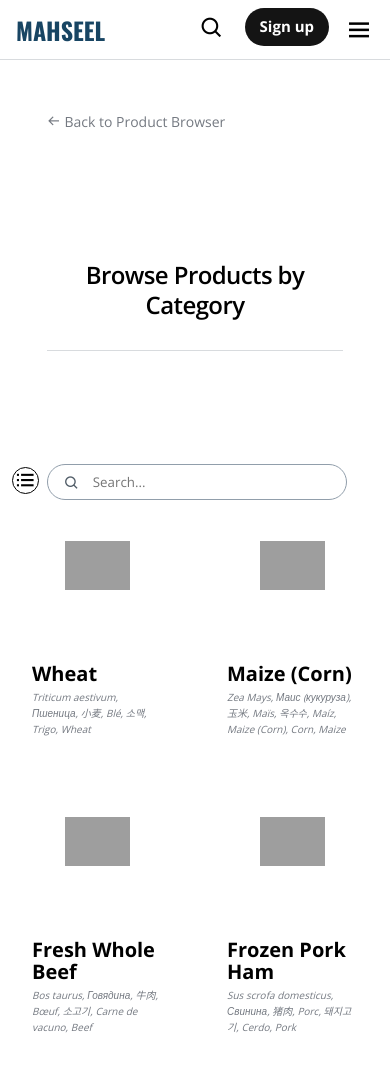
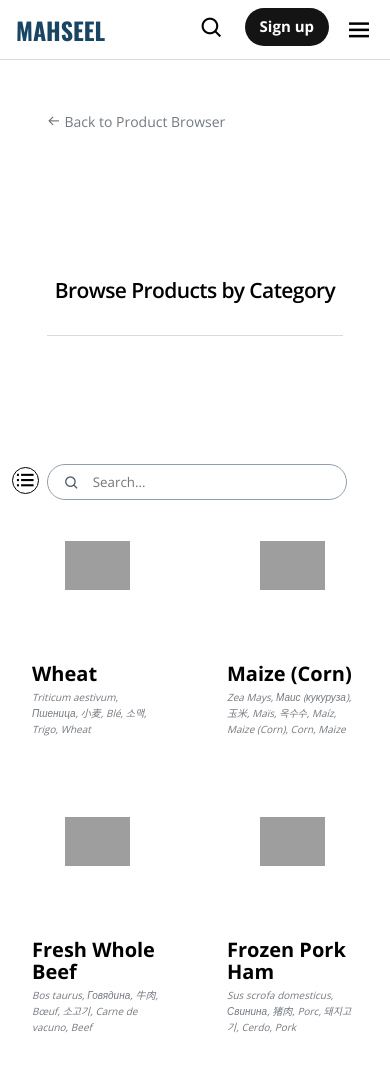
Before and after one commit to 3mr00/MAHSEEL, a plain HTML site: page index.html in a window 390 px wide. Shown: the top 1070 px of the page. Drawn offline with nearby package versions, Linux system fonts and the light colour scheme; grey boxes are pictures that could not be loaded.

Commit message:
edit h1 header

```diff
--- a/style.css
+++ b/style.css
@@ -835,4 +835,8 @@ ul {
   .input_search_section {
     width: 300px !important;
   }
+  .h1_Header {
+    font-weight: 600;
+    font-size: 21px;
+  }
 }
```
